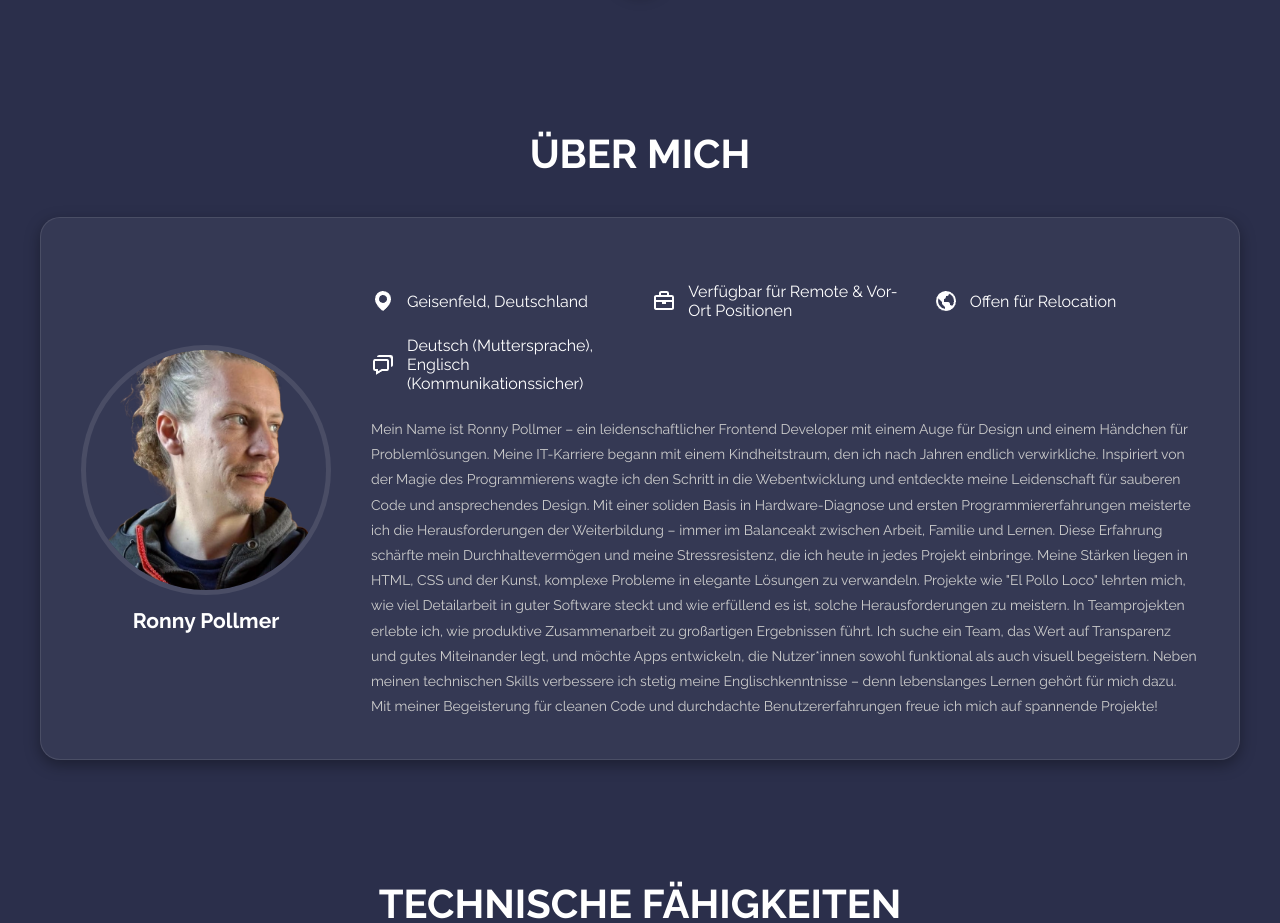
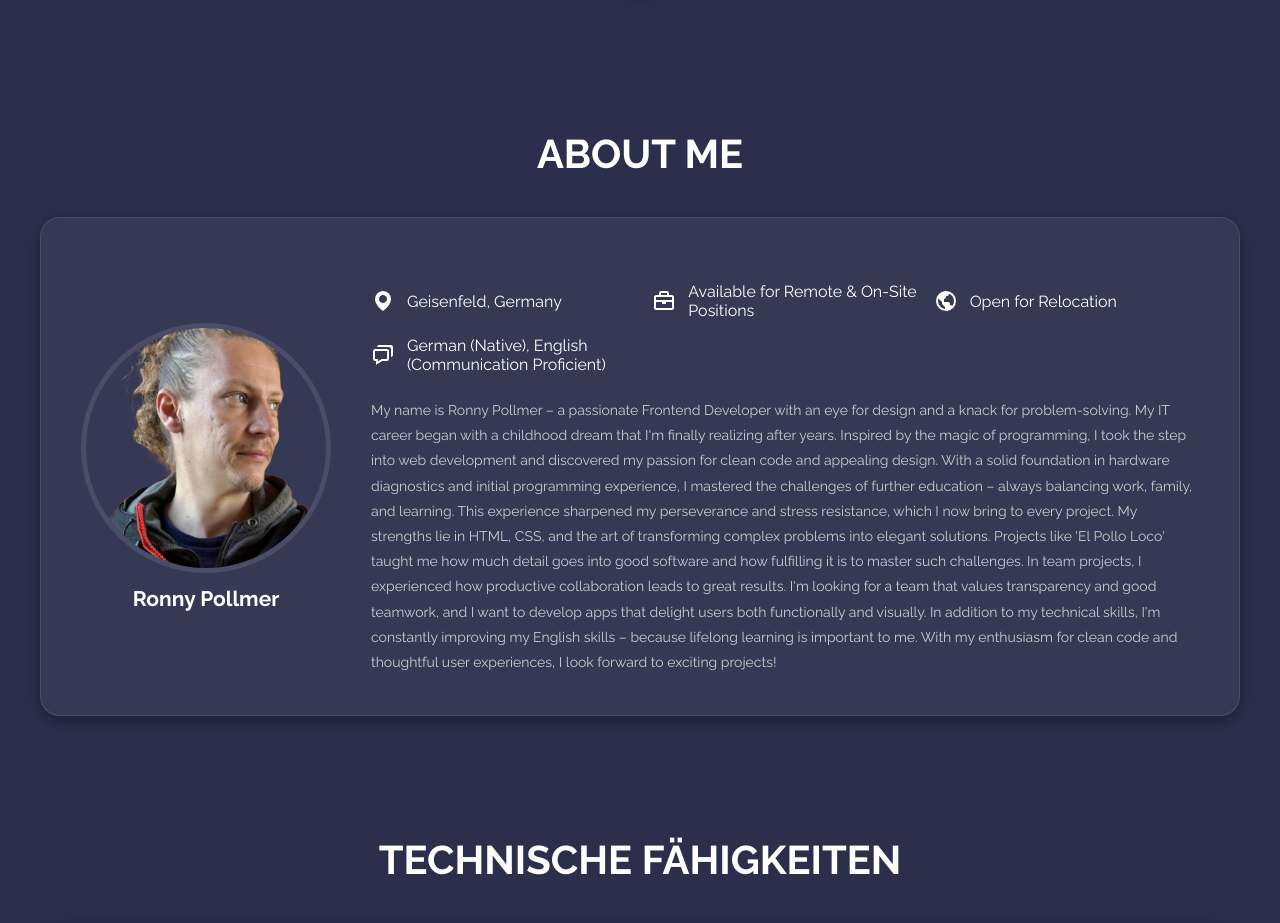
Before and after one commit to Silwayne/Portfolio, an Angular app: page / in a window 1280 px wide. Shown: the part 800-1723 px from the top of the page. Built offline with nearby package versions, Linux system fonts and the light colour scheme.

Commit message:
Translation the about section

```diff
--- a/src/app/components/about/about.component.html
+++ b/src/app/components/about/about.component.html
@@ -1,61 +1,34 @@
     <main>
       <section id="about">
         <div class="section-header">
-          <h1 data-i18n="about.title">Über mich</h1>
+          <h1>{{ translation.t('about.title') }}</h1>
         </div>
 
         <div class="card">
           <div class="photo-container">
             <img src="./assets/profile/picture-me2.png" class="profile-photo" />
-            <h2 data-i18n="about.name">Ronny Pollmer</h2>
+            <h2>{{ translation.t('about.name') }}</h2>
           </div>
           <div class="info">
             <div class="about-details">
               <div class="detail-item">
                  <img src="./assets/profile/map.png" alt="">
-                <span data-i18n="about.location">Geisenfeld, Deutschland</span>
+                <span>{{ translation.t('about.location') }}</span>
               </div>
               <div class="detail-item">
                  <img src="./assets/profile/briefcase.png" alt="">
-                <span data-i18n="about.availability"
-                  >Verfügbar für Remote & Vor-Ort Positionen</span>
+                <span>{{ translation.t('about.availability') }}</span>
               </div>
               <div class="detail-item">
                  <img src="./assets/profile/world.png" alt="">
-                <span data-i18n="about.relocation">Offen für Relocation</span>
+                <span>{{ translation.t('about.relocation') }}</span>
               </div>
               <div class="detail-item">
                  <img src="./assets/profile/chat.png" alt="">
-                <span data-i18n="about.languages"
-                  >Deutsch (Muttersprache), Englisch (Kommunikationssicher)</span>
+                <span>{{ translation.t('about.languages') }}</span>
               </div>
             </div>
-            <p data-i18n="about.description">
-              Mein Name ist Ronny Pollmer – ein leidenschaftlicher Frontend
-              Developer mit einem Auge für Design und einem Händchen für
-              Problemlösungen. Meine IT-Karriere begann mit einem
-              Kindheitstraum, den ich nach Jahren endlich verwirkliche.
-              Inspiriert von der Magie des Programmierens wagte ich den Schritt
-              in die Webentwicklung und entdeckte meine Leidenschaft für
-              sauberen Code und ansprechendes Design. Mit einer soliden Basis in
-              Hardware-Diagnose und ersten Programmiererfahrungen meisterte ich
-              die Herausforderungen der Weiterbildung – immer im Balanceakt
-              zwischen Arbeit, Familie und Lernen. Diese Erfahrung schärfte mein
-              Durchhaltevermögen und meine Stressresistenz, die ich heute in
-              jedes Projekt einbringe. Meine Stärken liegen in HTML, CSS und der
-              Kunst, komplexe Probleme in elegante Lösungen zu verwandeln.
-              Projekte wie "El Pollo Loco" lehrten mich, wie viel Detailarbeit
-              in guter Software steckt und wie erfüllend es ist, solche
-              Herausforderungen zu meistern. In Teamprojekten erlebte ich, wie
-              produktive Zusammenarbeit zu großartigen Ergebnissen führt. Ich
-              suche ein Team, das Wert auf Transparenz und gutes Miteinander
-              legt, und möchte Apps entwickeln, die Nutzer*innen sowohl
-              funktional als auch visuell begeistern. Neben meinen technischen
-              Skills verbessere ich stetig meine Englischkenntnisse – denn
-              lebenslanges Lernen gehört für mich dazu. Mit meiner Begeisterung
-              für cleanen Code und durchdachte Benutzererfahrungen freue ich
-              mich auf spannende Projekte!
-            </p>
+            <p>{{ translation.t('about.description') }}</p>
           </div>
         </div>
       </section>
--- a/src/app/components/about/about.component.ts
+++ b/src/app/components/about/about.component.ts
@@ -1,4 +1,5 @@
 import { Component } from '@angular/core';
+import { TranslationService } from '../../services/translation.service';
 
 @Component({
   selector: 'app-about',
@@ -9,4 +10,6 @@ import { Component } from '@angular/core';
 })
 export class AboutComponent {
 
+  constructor(public translation: TranslationService) {}
+
 }
```
